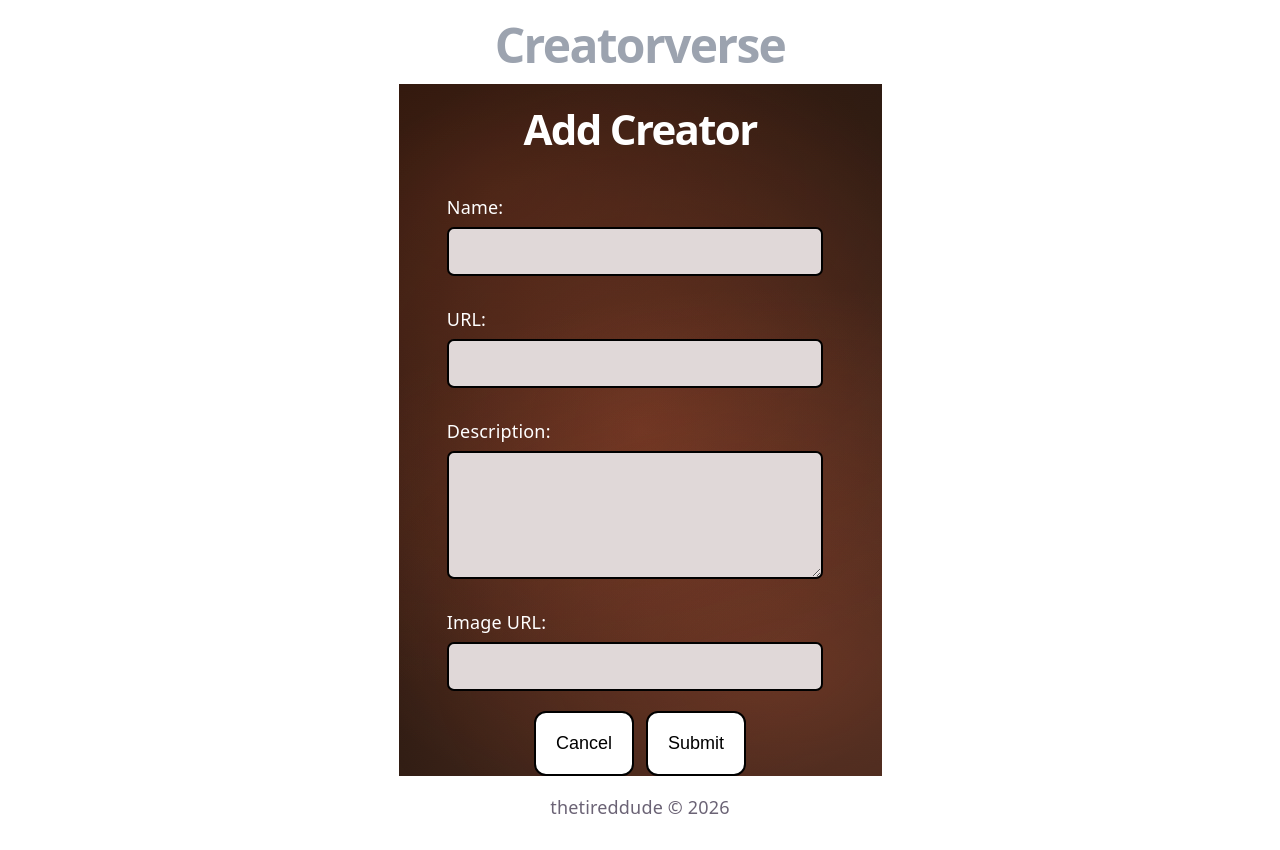
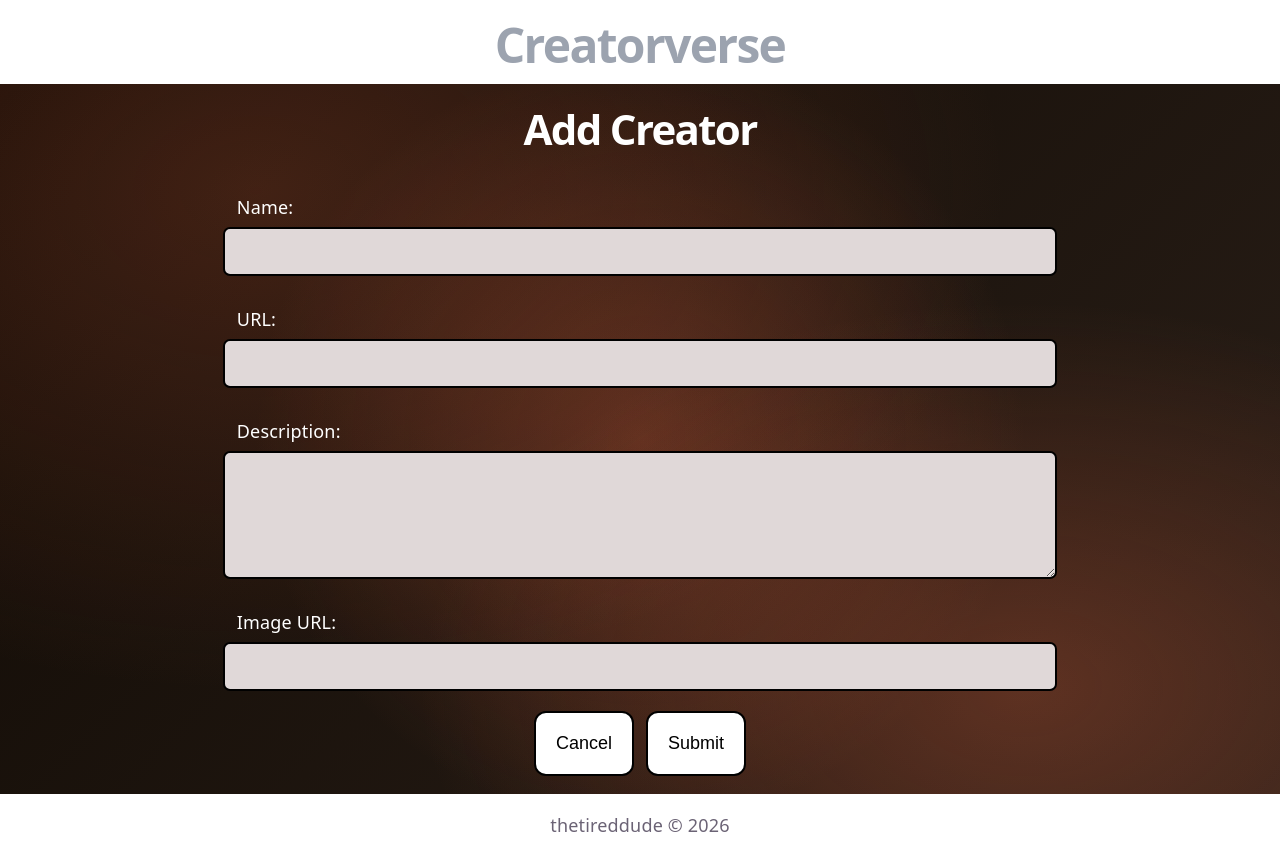
Before and after one commit to thetireddude/codepath-web103-prework, a React (Vite) app: page /add in a window 1280 px wide. Built offline with nearby package versions, Linux system fonts and the light colour scheme; no server answers; the database is empty.

Commit message:
fix: AddCreator & EditCreator pages form styling

```diff
--- a/src/pages/AddCreator.module.css
+++ b/src/pages/AddCreator.module.css
@@ -3,34 +3,37 @@
     flex-direction: column;
     align-items: center;
     gap: 20px;
-    width: 100%;
+    width: 100vw;
+    padding-bottom: 18px;
 }
 
 .form {
     display: flex;
     flex-direction: column;
     gap: 30px;
-    align-items: flex-start;
-    width: 80%;
+    align-items: center;
+    width: 70%;
     color: white;
 }
 
 .form .field {
     display: flex;
     flex-direction: column;
+    text-align: left;
     gap: 7px;
-    text-align: left;
-    width: 100%;
+    width: 90%;
 }
 
 .form .field input, .form .field textarea {
-    width: 90%;
+    width: 100%;
     padding: 12px;
     background-color: rgb(224, 216, 216);
     border: 2px solid black;
     border-radius: 7px;
     color: black;
     font-size: 18px;
+
+    align-self: center;
 }
 
 .submitBtn{
--- a/src/pages/EditCreator.jsx
+++ b/src/pages/EditCreator.jsx
@@ -1,7 +1,7 @@
 import Button from '../components/Button'
 import { Link } from 'react-router'
 import { useLocation } from 'react-router-dom'
-import styles from './AddCreator.module.css'
+import styles from './EditCreator.module.css'
 import { supabase } from '../client.js'
 import { useRef, useEffect } from 'react';
 
--- a/src/pages/EditCreator.module.css
+++ b/src/pages/EditCreator.module.css
@@ -3,7 +3,8 @@
     flex-direction: column;
     align-items: center;
     gap: 20px;
-    width: 100%;
+    width: 100vw;
+    padding-bottom: 18px;
 }
 
 .form {
@@ -11,7 +12,7 @@
     flex-direction: column;
     gap: 30px;
     align-items: flex-start;
-    width: 80%;
+    width: 70%;
     color: white;
 }
 
@@ -20,17 +21,19 @@
     flex-direction: column;
     gap: 7px;
     text-align: left;
-    width: 100%;
+    width: 90%;
 }
 
 .form .field input, .form .field textarea {
-    width: 90%;
+    width: 100%;
     padding: 12px;
     background-color: rgb(224, 216, 216);
     border: 2px solid black;
     border-radius: 7px;
     color: black;
     font-size: 18px;
+
+    align-self: centery;
 }
 
 .submitBtn, .deleteBtn{
```
